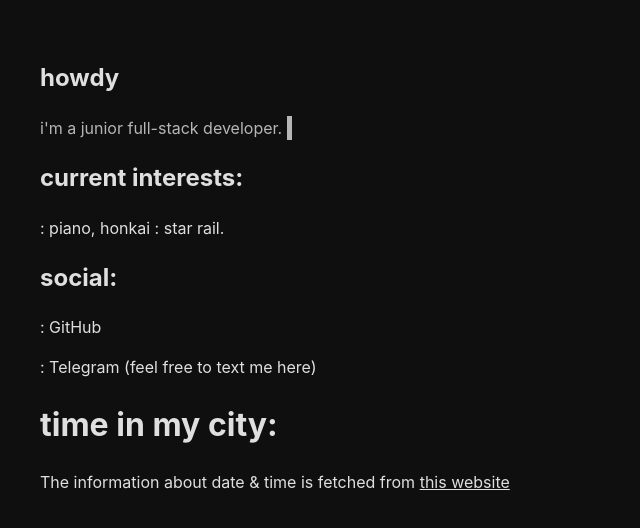
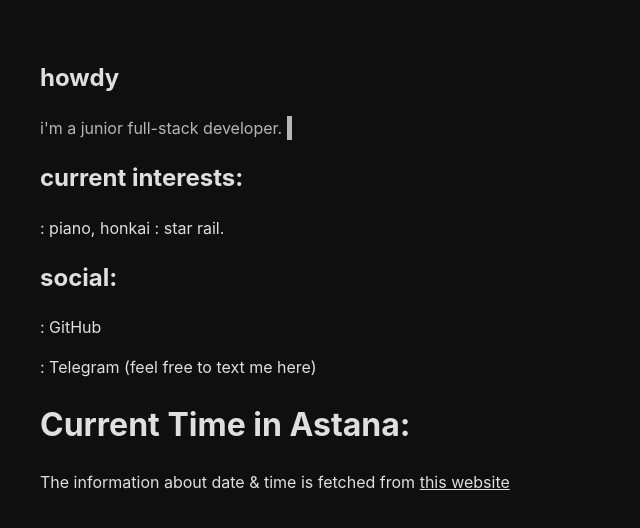
Before and after one commit to manyports/manyports.github.io, a React (Vite) app: page / in a window 1280 px wide. Shown: the top 528 px of the page, without its empty margins (0-640 px from the left). Built offline with nearby package versions, Linux system fonts and the light colour scheme; no server answers.

Commit message:
Update Time.jsx

```diff
--- a/src/Time.jsx
+++ b/src/Time.jsx
@@ -16,7 +16,6 @@ const Time = () => {
     };
 
     fetchTime();
-
     const intervalId = setInterval(fetchTime, 1000);
 
     return () => clearInterval(intervalId);
@@ -24,7 +23,7 @@ const Time = () => {
 
   return (
     <div>
-      <h1>time in my city:</h1>
+      <h1>Current Time in Astana:</h1>
       <p>{currentTime}</p>
     </div>
   );
```
